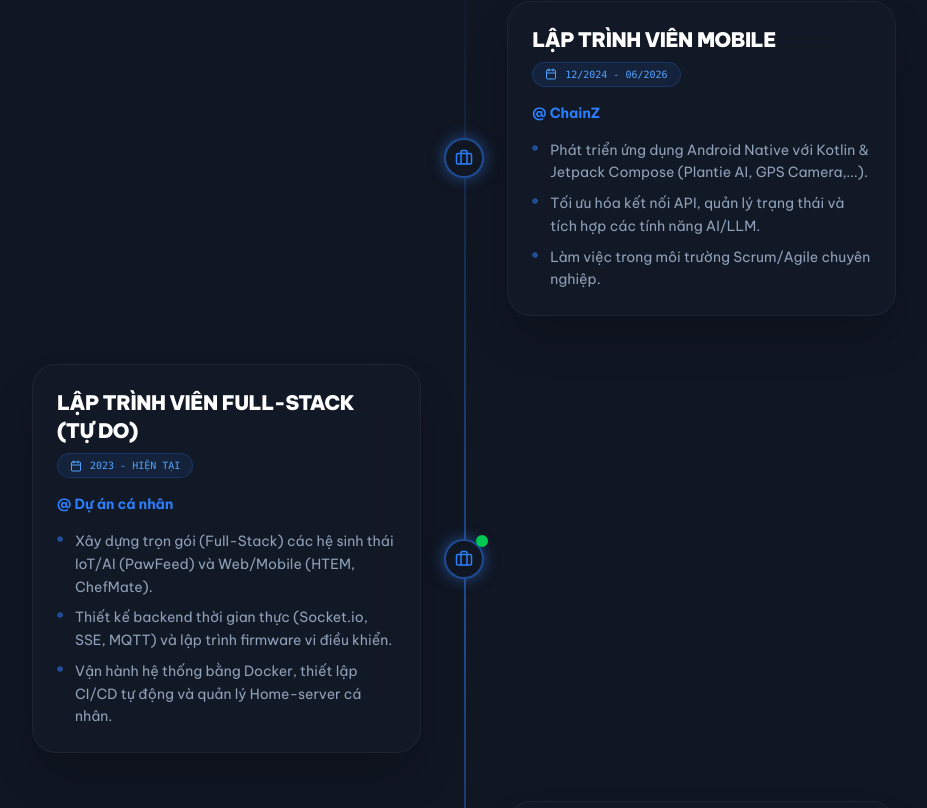
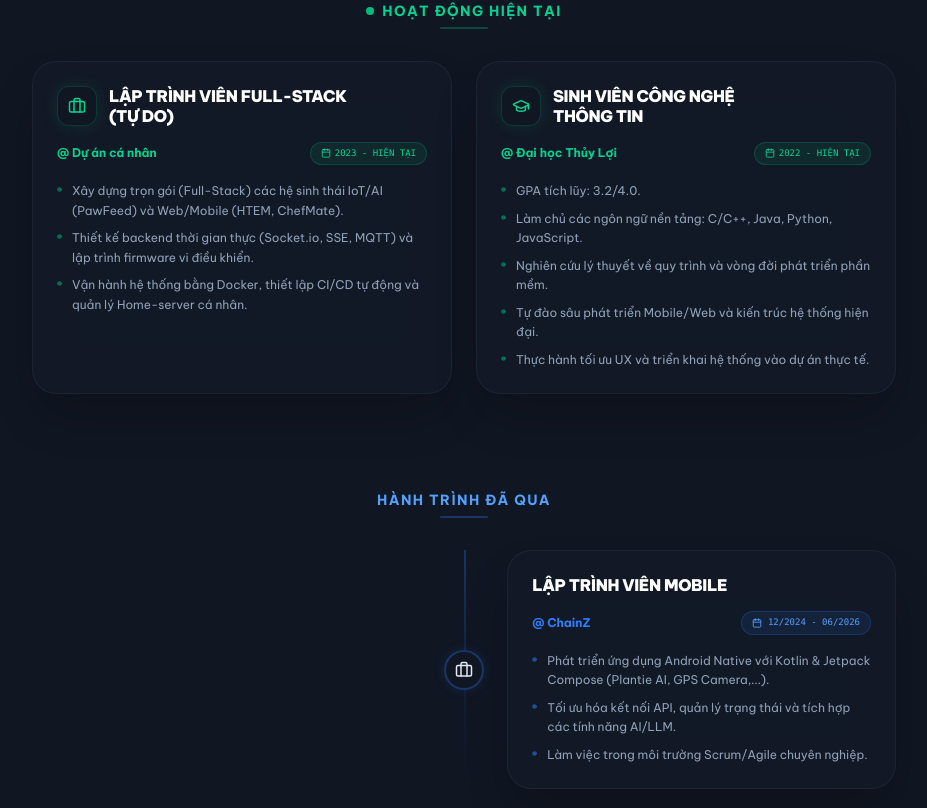
Before and after one commit to PhongDayNai/My-Portfolio, a Next.js app: page / in a window 1280 px wide. Shown: the part 1852-2660 px from the top of the page, without its empty margins (196-1123 px from the left). Built offline with nearby package versions, Linux system fonts and the light colour scheme.

Commit message:
style(ui): fix timeline card title wrapping by restructuring header layouts

```diff
--- a/src/components/Timeline.tsx
+++ b/src/components/Timeline.tsx
@@ -7,64 +7,142 @@ export default function Timeline() {
   const { timeline, lang } = usePortfolio();
   const visibleTimeline = timeline.filter(item => item.show !== false);
 
+  const ongoingItems = visibleTimeline.filter(item => item.status === "active");
+  const pastItems = visibleTimeline.filter(item => item.status !== "active");
+
   return (
-    <div className="relative max-w-4xl mx-auto py-12 px-4">
-      <div className="absolute left-4 md:left-1/2 top-0 bottom-0 w-0.5 bg-gradient-to-b from-blue-500/0 via-blue-500/50 to-blue-500/0 hidden md:block" />
+    <div className="max-w-4xl mx-auto py-12 px-4 space-y-16">
+      {/* 1. ONGOING ACTIVITIES (GRID) */}
+      {ongoingItems.length > 0 && (
+        <div className="space-y-8">
+          <div className="flex flex-col items-center">
+            <h3 className="text-sm font-bold text-emerald-400 uppercase tracking-widest flex items-center gap-2">
+              <span className="relative flex h-2 w-2">
+                <span className="animate-ping absolute inline-flex h-full w-full rounded-full bg-emerald-400 opacity-75"></span>
+                <span className="relative inline-flex rounded-full h-2 w-2 bg-emerald-500"></span>
+              </span>
+              {lang === "vi" ? "Hoạt động hiện tại" : "Current Activities"}
+            </h3>
+            <div className="h-0.5 w-12 bg-emerald-500/30 mt-1.5 rounded-full" />
+          </div>
 
-      <div className="space-y-12">
-        {visibleTimeline.map((item, index) => {
+          <div className="grid grid-cols-1 md:grid-cols-2 gap-6">
+            {ongoingItems.map((item, index) => {
+              const Icon = item.type === "work" ? Briefcase : GraduationCap;
               return (
                 <motion.div
                   key={item.id}
-              initial={{ opacity: 0, x: index % 2 === 0 ? -50 : 50 }}
-              whileInView={{ opacity: 1, x: 0 }}
-              whileHover={{ y: -10 }}
+                  initial={{ opacity: 0, y: 20 }}
+                  whileInView={{ opacity: 1, y: 0 }}
+                  whileHover={{ y: -6 }}
                   viewport={{ once: true }}
                   transition={{
-                x: { duration: 0.6, delay: index * 0.1 },
+                    y: { type: "spring", stiffness: 300, damping: 20 },
+                    opacity: { duration: 0.4, delay: index * 0.1 }
+                  }}
+                  className="group cursor-none relative"
+                >
+                  <div className="h-full p-6 rounded-3xl border border-white/5 bg-[#1e293b]/20 backdrop-blur-xl hover:border-emerald-500/30 transition-all duration-500 shadow-2xl relative overflow-hidden flex flex-col justify-between">
+                    <div className="absolute inset-0 bg-gradient-to-br from-emerald-600/5 to-transparent opacity-0 group-hover:opacity-100 transition-opacity" />
+
+                    <div className="relative z-10 space-y-4">
+                      <div className="flex items-center gap-3">
+                        <div className="w-10 h-10 rounded-xl border border-emerald-500/20 bg-[#101622] flex items-center justify-center text-emerald-400 shrink-0 shadow-[0_0_15px_rgba(16,185,129,0.15)]">
+                          <Icon size={18} />
+                        </div>
+                        <h4 className="text-base font-black text-white uppercase tracking-tight whitespace-pre-line leading-tight flex-1">
+                          {item.title[lang]}
+                        </h4>
+                      </div>
+
+                      <div className="flex flex-wrap items-center justify-between gap-2">
+                        <p className="text-emerald-400 font-bold text-xs">
+                          @ {item.organization[lang]}
+                        </p>
+                        <span className="flex items-center gap-1 px-2.5 py-1 rounded-full bg-emerald-500/10 border border-emerald-500/20 text-[9px] font-mono text-emerald-400 uppercase shrink-0">
+                          <Calendar size={10} />
+                          {item.date[lang]}
+                        </span>
+                      </div>
+
+                      <ul className="space-y-2">
+                        {item.description[lang].map((desc: string, i: number) => (
+                          <li key={i} className="text-slate-400 text-xs flex gap-2.5 leading-relaxed">
+                            <Circle size={5} className="mt-1.5 text-emerald-500/50 fill-emerald-500/50 shrink-0" />
+                            <span>{desc}</span>
+                          </li>
+                        ))}
+                      </ul>
+                    </div>
+                  </div>
+                </motion.div>
+              );
+            })}
+          </div>
+        </div>
+      )}
+
+      {/* 2. PAST JOURNEY (VERTICAL TIMELINE) */}
+      {pastItems.length > 0 && (
+        <div className="space-y-8 pt-8">
+          <div className="flex flex-col items-center">
+            <h3 className="text-sm font-bold text-blue-400 uppercase tracking-widest">
+              {lang === "vi" ? "Hành trình đã qua" : "Past Journey"}
+            </h3>
+            <div className="h-0.5 w-12 bg-blue-500/30 mt-1.5 rounded-full" />
+          </div>
+
+          <div className="relative">
+            <div className="absolute left-4 md:left-1/2 top-0 bottom-0 w-0.5 bg-gradient-to-b from-blue-500/30 via-blue-500/10 to-blue-500/0 hidden md:block" />
+
+            <div className="space-y-12">
+              {pastItems.map((item, index) => {
+                const Icon = item.type === "work" ? Briefcase : GraduationCap;
+                return (
+                  <motion.div
+                    key={item.id}
+                    initial={{ opacity: 0, x: index % 2 === 0 ? -40 : 40 }}
+                    whileInView={{ opacity: 1, x: 0 }}
+                    whileHover={{ y: -8 }}
+                    viewport={{ once: true }}
+                    transition={{
+                      x: { duration: 0.5, delay: index * 0.1 },
                       y: { type: "tween", duration: 0.15, ease: "easeOut" }
                     }}
-              className={`relative flex flex-col md:flex-row items-center ${
-                index % 2 === 0 ? "md:flex-row-reverse" : ""
+                    className={`relative flex flex-col md:flex-row items-center ${index % 2 === 0 ? "md:flex-row-reverse" : ""
                       }`}
                   >
                     <div className="absolute left-[-26px] md:left-1/2 md:-translate-x-1/2 flex items-center justify-center z-20">
                       <div className="relative">
-                  <div className="w-10 h-10 rounded-full border-2 border-blue-500/50 bg-[#101622] flex items-center justify-center text-blue-500 shadow-[0_0_15px_rgba(59,130,246,0.5)]">
-                    {item.type === "work" ? <Briefcase size={18} /> : <GraduationCap size={18} />}
+                        <div className="w-10 h-10 rounded-full border-2 border-blue-500/30 bg-[#101622] flex items-center justify-center text-blue-450 shadow-[0_0_12px_rgba(59,130,246,0.15)]">
+                          <Icon size={18} />
                         </div>
-                  {item.status === "active" && (
-                    <span className="absolute -top-1 -right-1 flex h-3 w-3">
-                      <span className="animate-ping absolute inline-flex h-full w-full rounded-full bg-green-400 opacity-75"></span>
-                      <span className="relative inline-flex rounded-full h-3 w-3 bg-green-500"></span>
-                    </span>
-                  )}
                       </div>
                     </div>
 
-              <div className={`w-full md:w-[45%] ml-12 md:ml-0 group cursor-none`}>
+                    <div className="w-full md:w-[45%] ml-12 md:ml-0 group cursor-none">
                       <div className="p-6 rounded-3xl border border-white/5 bg-[#1e293b]/20 backdrop-blur-xl hover:border-blue-500/30 transition-all duration-500 shadow-2xl relative overflow-hidden">
                         <div className="absolute inset-0 bg-gradient-to-br from-blue-600/5 to-transparent opacity-0 group-hover:opacity-100 transition-opacity" />
 
-                  <div className="relative z-10">
-                    <div className="flex flex-wrap items-center justify-between mb-4 gap-2">
-                      <h3 className="text-xl font-black text-white uppercase tracking-tight whitespace-pre-line">
+                        <div className="relative z-10 space-y-4">
+                          <h4 className="text-base font-black text-white uppercase tracking-tight whitespace-pre-line leading-tight">
                             {item.title[lang]}
-                      </h3>
-                      <span className="flex items-center gap-2 px-3 py-1 rounded-full bg-blue-500/10 border border-blue-500/20 text-[10px] font-mono text-blue-400 uppercase">
-                        <Calendar size={12} />
+                          </h4>
+
+                          <div className="flex flex-wrap items-center justify-between gap-2">
+                            <p className="text-blue-500 font-bold text-xs">
+                              @ {item.organization[lang]}
+                            </p>
+                            <span className="flex items-center gap-1.5 px-2.5 py-1 rounded-full bg-blue-500/10 border border-blue-500/20 text-[9px] font-mono text-blue-400 uppercase shrink-0">
+                              <Calendar size={10} />
                               {item.date[lang]}
                             </span>
                           </div>
 
-                    <p className="text-blue-500 font-bold text-sm mb-4">
-                      @ {item.organization[lang]}
-                    </p>
-
                           <ul className="space-y-2">
                             {item.description[lang].map((desc: string, i: number) => (
-                        <li key={i} className="text-slate-400 text-sm flex gap-3 leading-relaxed">
-                          <Circle size={6} className="mt-1.5 text-blue-500/50 fill-blue-500/50 shrink-0" />
+                              <li key={i} className="text-slate-400 text-xs flex gap-2.5 leading-relaxed">
+                                <Circle size={5} className="mt-1.5 text-blue-500/50 fill-blue-500/50 shrink-0" />
                                 <span>{desc}</span>
                               </li>
                             ))}
@@ -77,5 +155,8 @@ export default function Timeline() {
               })}
             </div>
           </div>
+        </div>
+      )}
+    </div>
   );
 }
```
Lines whose indentation alone changed are shown as unchanged.
